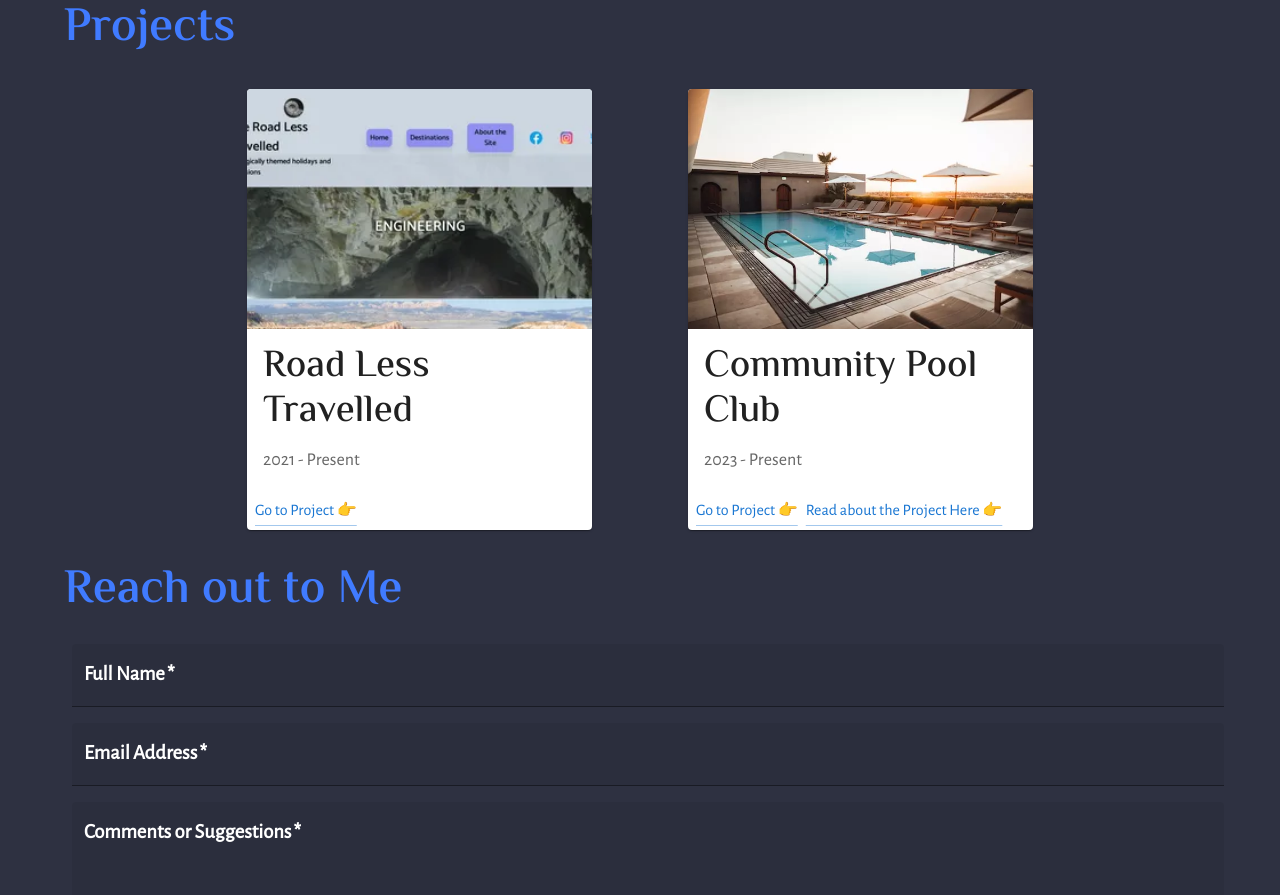
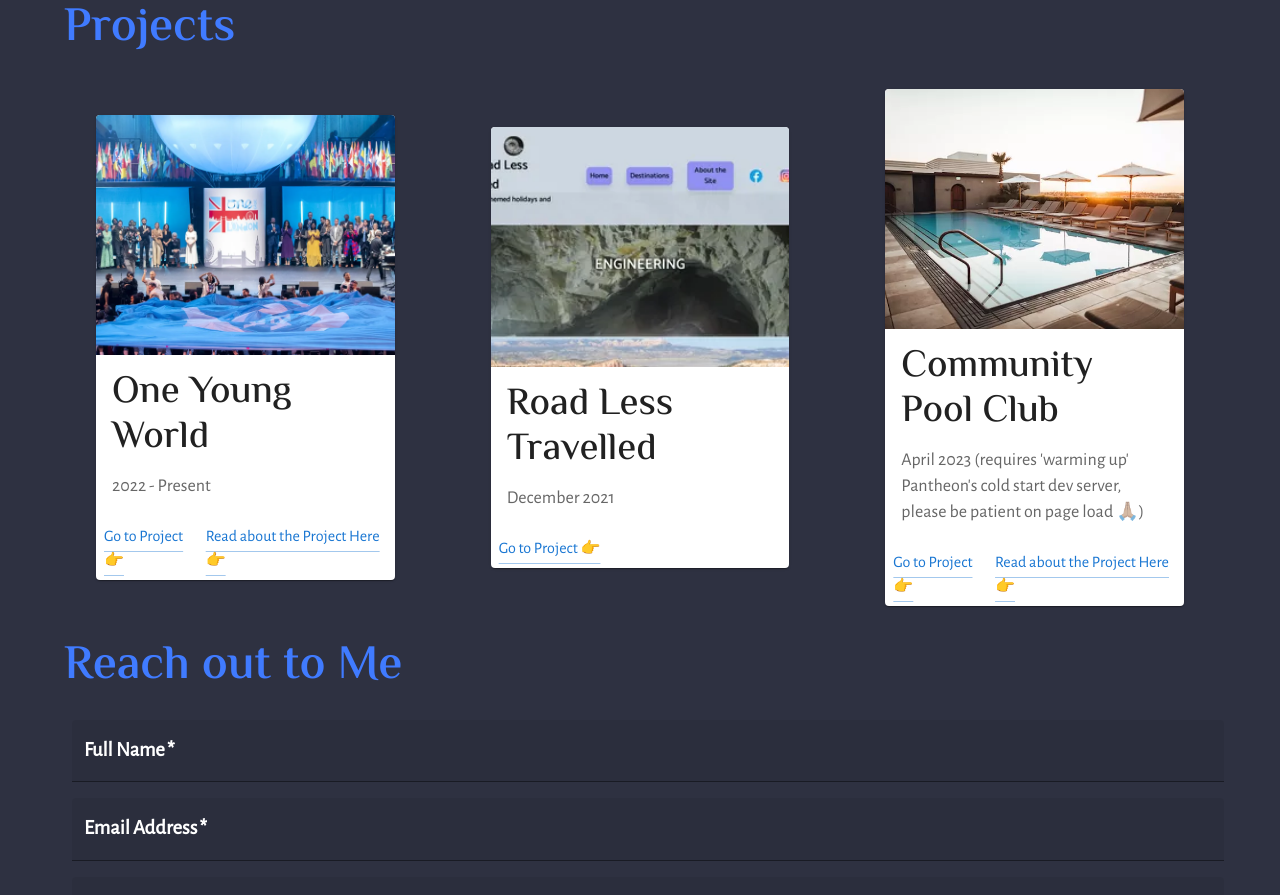
Before and after one commit to wkan17012021/Portfolio, a React (Vite) app in the folder portfolio_react_spa/: page / in a window 1280 px wide. Shown: the part 2540-3435 px from the top of the page. Built offline with nearby package versions, Linux system fonts and the light colour scheme; no server answers.

Commit message:
added oyw project and blogged about it

```diff
--- a/portfolio_react_spa/src/data/projList.js
+++ b/portfolio_react_spa/src/data/projList.js
@@ -1,19 +1,29 @@
+import OYWProj from "../assets/oyw-london_converted.webp";
 import RLTProj from "../assets/rlt_placeholder.webp";
 import PoolProj from "../assets/pool_placeholder.webp";
 
 export const projList = [
   {
     id: 1,
+    title: "One Young World",
+    duration: "2022 - Present",
+    url: "https://www.oneyoungworld.com/",
+    img: OYWProj,
+    alt: "placeholder image of One Young World Project: stage presenters at the London Summit",
+    brief: "https://the-dog-can-blog.hashnode.dev/a-reflection-on-my-involvement-as-a-digital-apprentice-at-oyw"
+  },
+  {
+    id: 2,
     title: "Road Less Travelled",
-    duration: "2021 - Present",
+    duration: "December 2021",
     url: "https://theroadlesstravelled.netlify.app/",
     img: RLTProj,
     alt: "placeholder image of Road Less Travelled Project: geologically themed travel website",
   },
   {
-    id: 2,
+    id: 3,
     title: "Community Pool Club",
-    duration: "2023 - Present",
+    duration: "April 2023 (requires 'warming up' Pantheon's cold start dev server, please be patient on page load 🙏🏽)",
     url: "https://dev-hampton-pool.pantheonsite.io/",
     img: PoolProj,
     alt: "placeholder image of swimming pool",
```
Also changed, not shown: portfolio_react_spa/src/assets/oyw-london_converted.webp (added).
